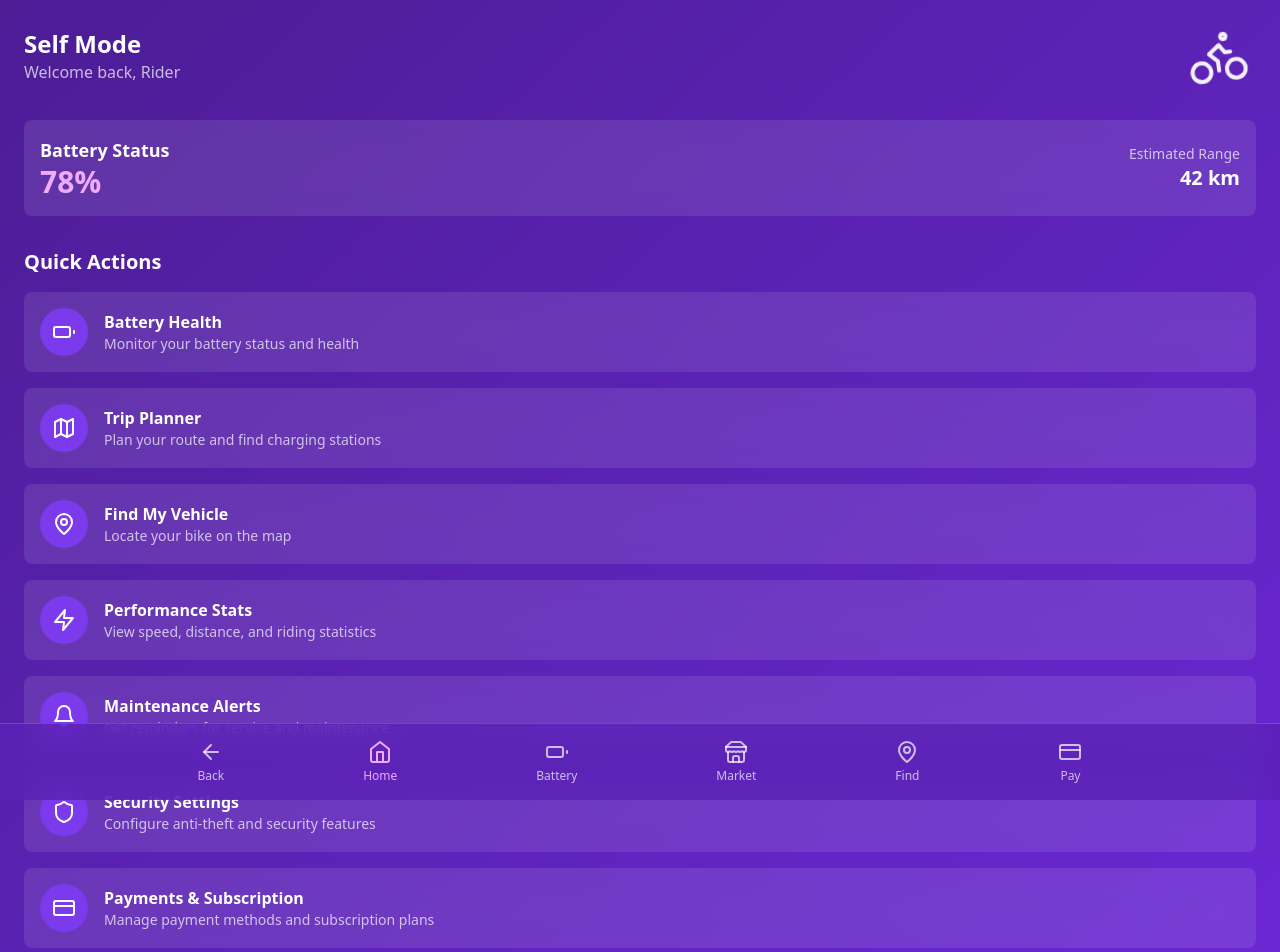
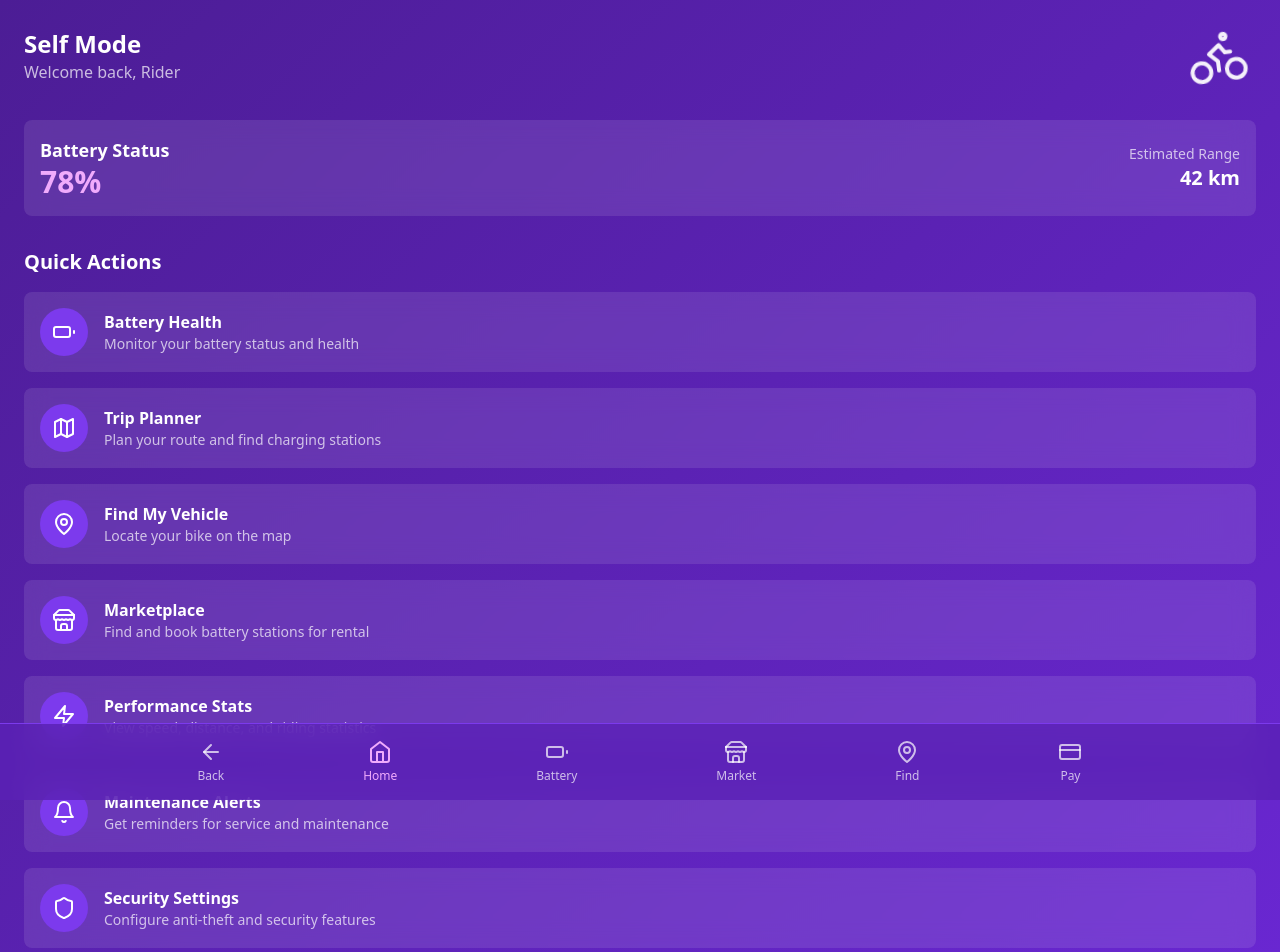
Before and after one commit to MUGESHKANNANS/VIT_EVENT, a React (Vite) app: page /self-mode in a window 1280 px wide. Shown: the top 952 px of the page. Built offline with nearby package versions, Linux system fonts and the light colour scheme.

Commit message:
SelfMode.tsx

```diff
--- a/src/pages/SelfMode.tsx
+++ b/src/pages/SelfMode.tsx
@@ -1,7 +1,7 @@
 import React from 'react';
 import { useNavigate } from 'react-router-dom';
 import { motion } from 'framer-motion';
-import { Battery, Map, MapPin, Settings, Bell, Shield, Zap, CreditCard } from 'lucide-react';
+import { Battery, Map, MapPin, Settings, Bell, Shield, Zap, CreditCard, Store } from 'lucide-react';
 import NavBar from '../components/NavBar';
 import BikeAnimation from '../components/BikeAnimation';
 
@@ -28,6 +28,12 @@ const SelfMode: React.FC = () => {
       path: '/find-vehicle'
     },
     {
+      title: 'Marketplace',
+      description: 'Find and book battery stations for rental',
+      icon: Store,
+      path: '/marketplace'
+    },
+    {
       title: 'Performance Stats',
       description: 'View speed, distance, and riding statistics',
       icon: Zap,
@@ -46,8 +52,8 @@ const SelfMode: React.FC = () => {
       path: '/security-settings'
     },
     {
-      title: 'Payments & Subscription',
-      description: 'Manage payment methods and subscription plans',
+      title: 'Payments',
+      description: 'Manage payment methods and transaction history',
       icon: CreditCard,
       path: '/payments'
     },
```
